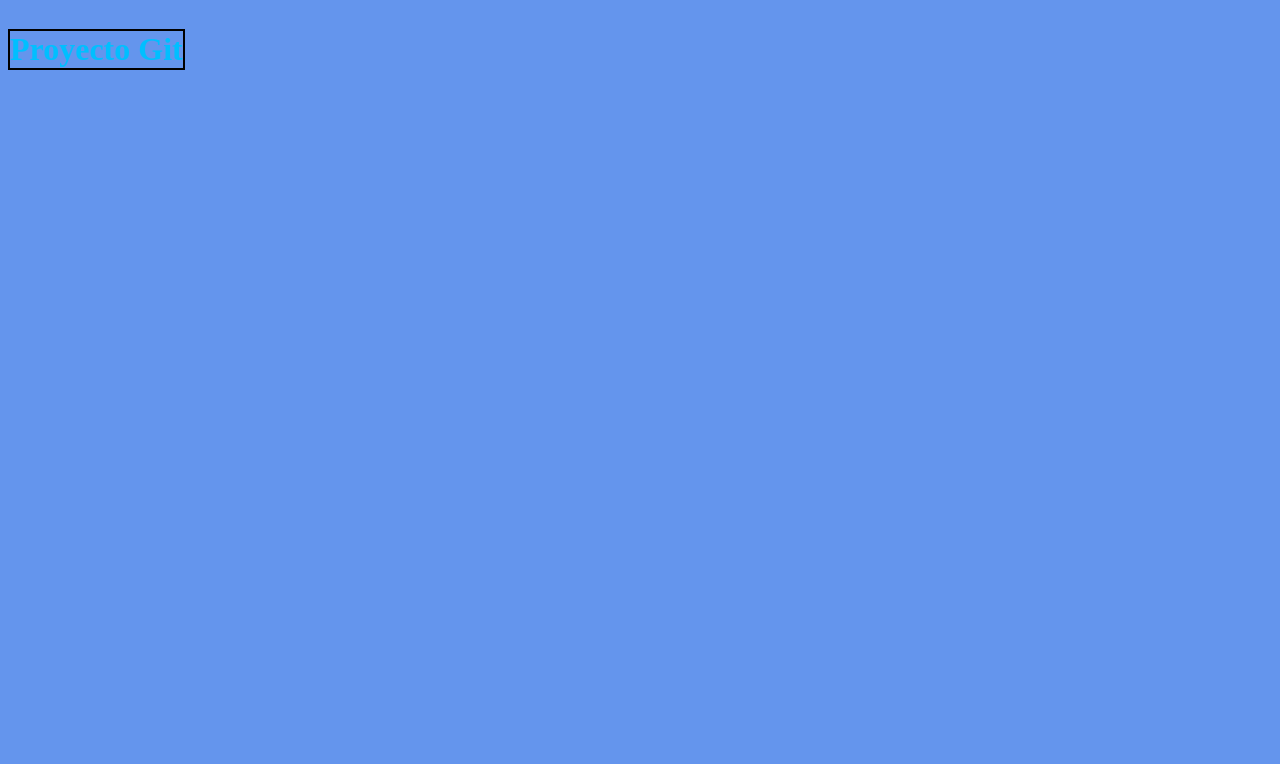
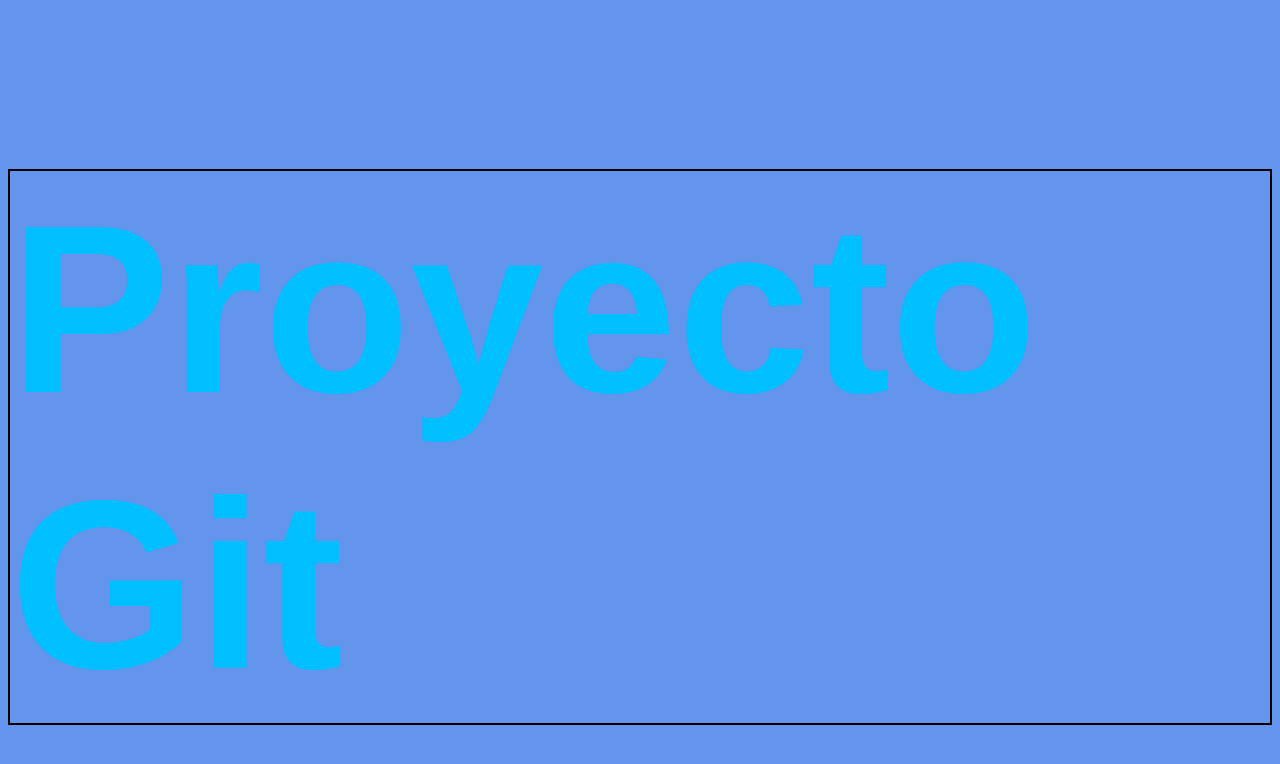
Before and after one commit to Meihtor/prueba, a plain HTML site: page index.html in a window 1280 px wide. Drawn offline with Linux system fonts and the light colour scheme.

Commit message:
font size

```diff
--- a/css/css.css
+++ b/css/css.css
@@ -6,4 +6,6 @@
     color: deepskyblue;
     border: 2px solid #000000;
     display: inline-block;
+    font-size: 15rem;
+    font-family: Arial, Helvetica, sans-serif;
 }
```
